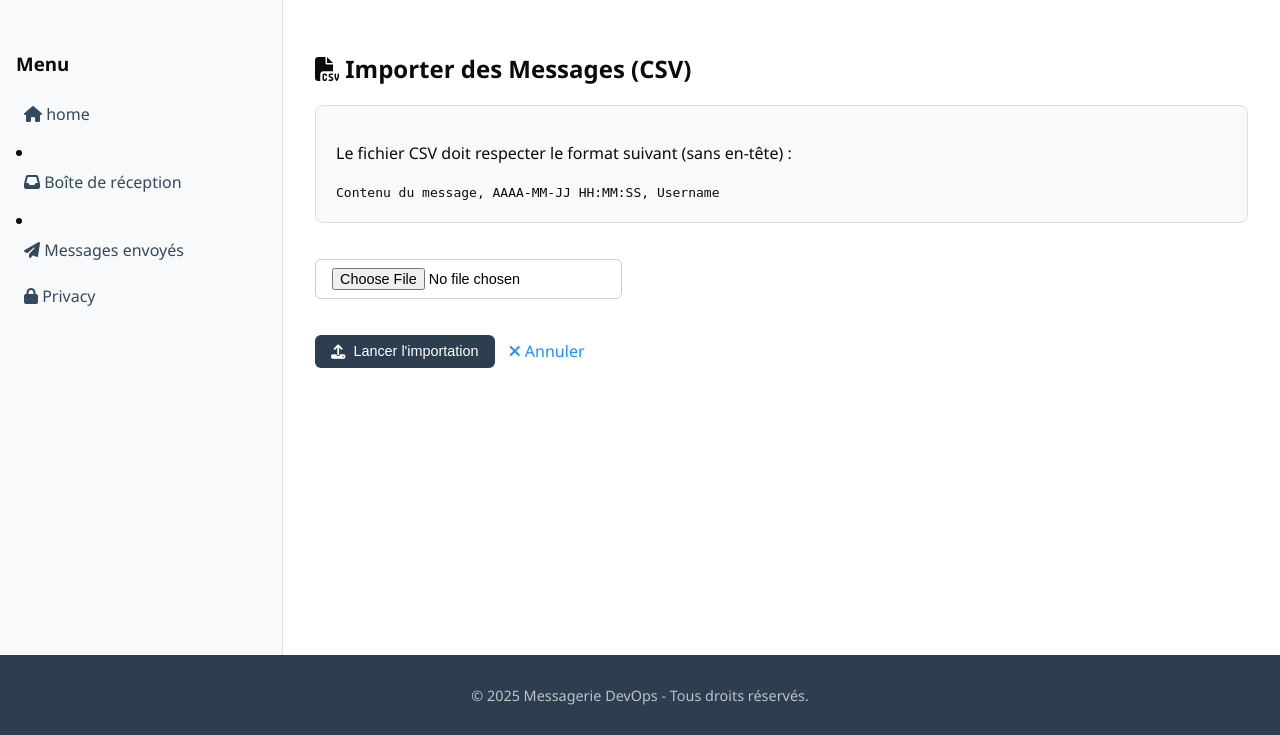
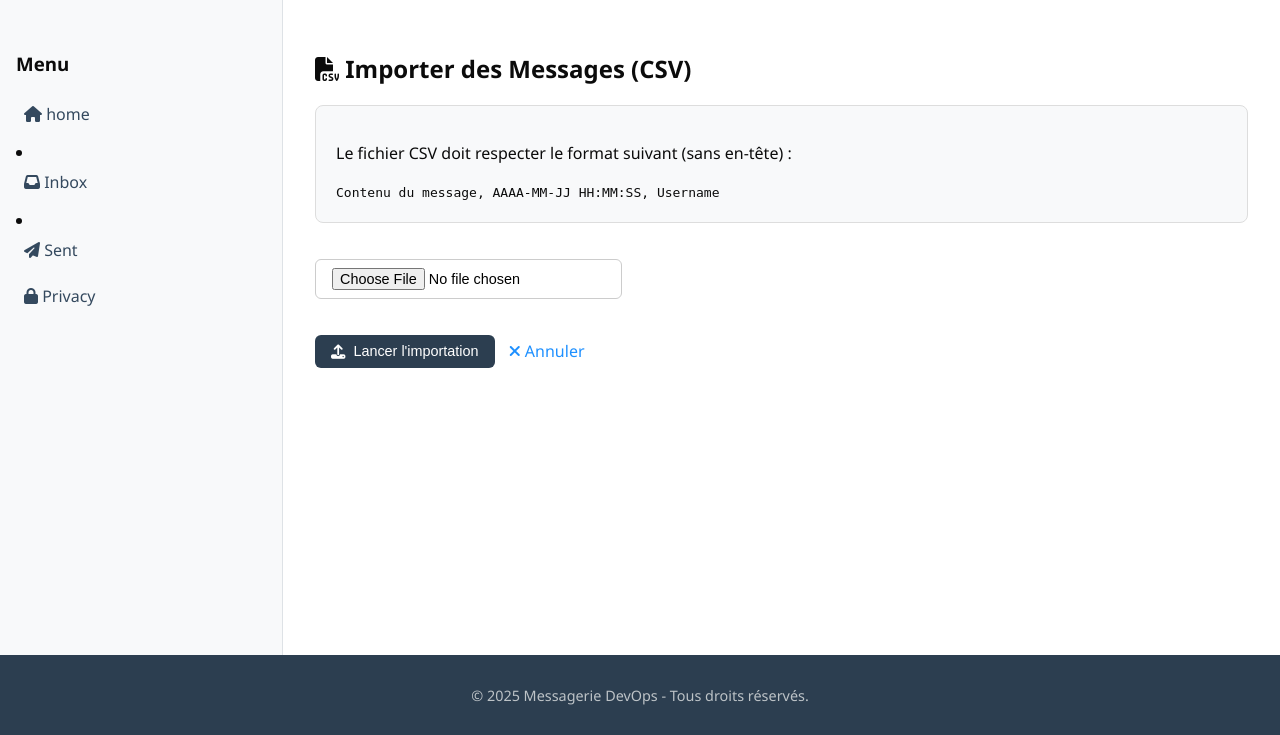
Before and after one commit to Alphamanjaka/DEVOPS, a Django app: page /import/ in a window 1280 px wide. Shown: the part 65-800 px from the top of the page. Run offline with Django 5.2, Linux system fonts and the light colour scheme; the visitor is signed in with stand-in values (Sample User, id 1).

Commit message:
update base.html

```diff
--- a/messagerie/templates/base.html
+++ b/messagerie/templates/base.html
@@ -60,10 +60,10 @@
           {% endif %}
 
           <li class="nav-item">
-            <a class="nav-link" href="{% url 'message_list' %}?folder=inbox"><i class="fa-solid fa-inbox"></i> Boîte de réception</a>
+            <a class="nav-link" href="{% url 'message_list' %}?folder=inbox"><i class="fa-solid fa-inbox"></i> Inbox</a>
           </li>
           <li class="nav-item">
-            <a class="nav-link" href="{% url 'message_list' %}?folder=sent"><i class="fa-solid fa-paper-plane"></i> Messages envoyés</a>
+            <a class="nav-link" href="{% url 'message_list' %}?folder=sent"><i class="fa-solid fa-paper-plane"></i> Sent</a>
           </li>
 
           {% if user.is_authenticated %}
```
